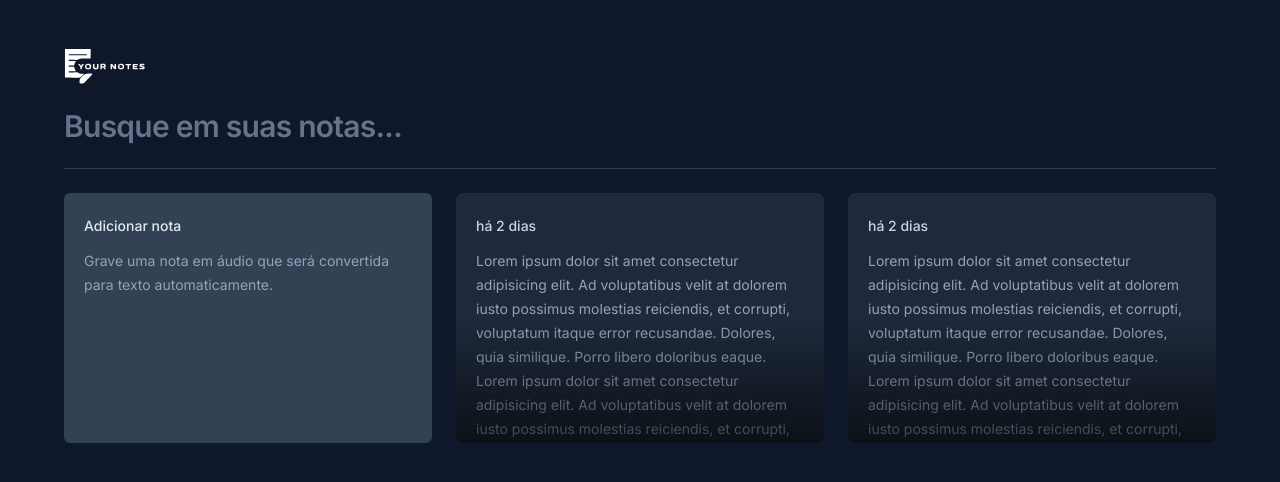
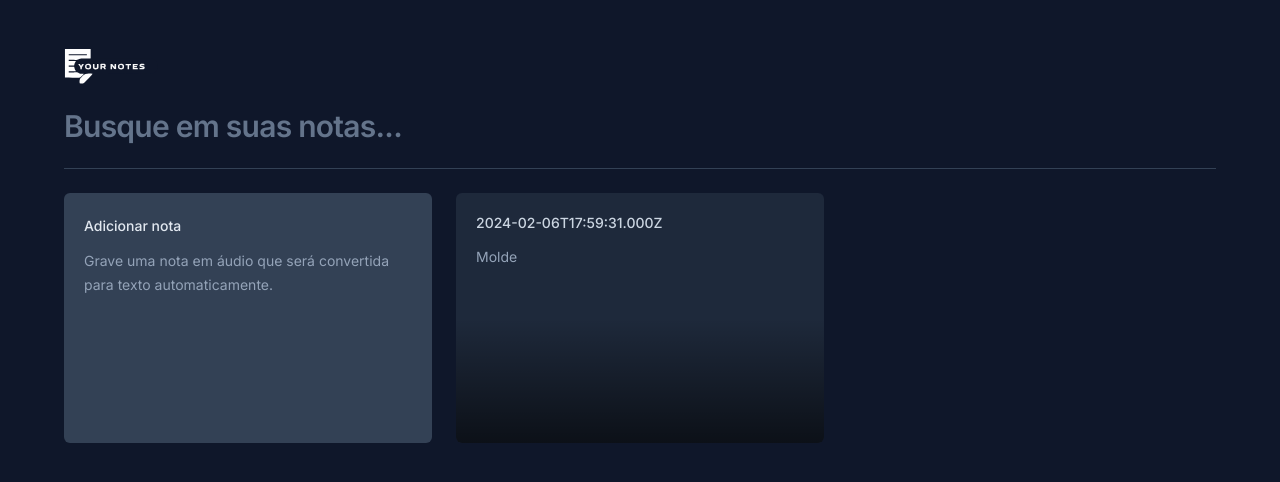
Before and after one commit to walacecordeiro/yourNotes, a React (Vite) app: page / in a window 1280 px wide. Shown: the top 482 px of the page. Built offline with nearby package versions, Linux system fonts and the light colour scheme.

Commit message:
I started the modal layout
I used the Radix-ui library to build the modal

```diff
--- a/package.json
+++ b/package.json
@@ -9,6 +9,8 @@
     "preview": "vite preview"
   },
   "dependencies": {
+    "@radix-ui/react-dialog": "^1.0.5",
+    "date-fns": "^3.3.1",
     "react": "^18.2.0",
     "react-dom": "^18.2.0"
   },
--- a/src/app.tsx
+++ b/src/app.tsx
@@ -20,8 +20,12 @@
       <div className="grid grid-cols-3 auto-rows-[250px] gap-6">
         <NewNoteCard />
 
-        <NoteCard />
-        <NoteCard />
+        <NoteCard
+          note={{
+            date: new Date(),
+            content: "Molde",
+          }}
+        />
       </div>
     </div>
   );
--- a/src/components/note-card.tsx
+++ b/src/components/note-card.tsx
@@ -1,18 +1,40 @@
-export function NoteCard() {
+import * as Dialog from "@radix-ui/react-dialog";
+import { formatDistanceToNow } from "date-fns";
+import { ptBR } from "date-fns/locale";
+
+interface NoteCardProps {
+  note: {
+    date: Date;
+    content: String;
+  };
+}
+
+export function NoteCard({ note }: NoteCardProps) {
   return (
-    <button className="rounded-md text-left bg-slate-800 p-5 space-y-3 overflow-hidden relative hover:ring-2 ring-slate-600 outline-none focus-visible:ring-2 focus-visible:ring-lime-400">
-      <span className="text-sm font-medium text-slate-300">há 2 dias</span>
-      <p className="text-sm leading-6 text-slate-400">
-        Lorem ipsum dolor sit amet consectetur adipisicing elit. Ad voluptatibus
-        velit at dolorem iusto possimus molestias reiciendis, et corrupti,
-        voluptatum itaque error recusandae. Dolores, quia similique. Porro
-        libero doloribus eaque. Lorem ipsum dolor sit amet consectetur
-        adipisicing elit. Ad voluptatibus velit at dolorem iusto possimus
-        molestias reiciendis, et corrupti, voluptatum itaque error recusandae.
-        Dolores, quia similique. Porro libero doloribus eaque.
-      </p>
+    <Dialog.Root>
+      <Dialog.Trigger className="rounded-md text-left flex flex-col bg-slate-800 p-5 gap-3 overflow-hidden relative hover:ring-2 ring-slate-600 outline-none focus-visible:ring-2 focus-visible:ring-lime-400">
+        <span className="text-sm font-medium text-slate-300">
+          {note.date.toISOString()}
+        </span>
+        <p className="text-sm leading-6 text-slate-400">{note.content}</p>
 
-      <div className="absolute bottom-0 left-0 right-0 h-1/2 bg-gradient-to-t from-black/60 to-black/0 pointer-events-none" />
-    </button>
+        <div className="absolute bottom-0 left-0 right-0 h-1/2 bg-gradient-to-t from-black/60 to-black/0 pointer-events-none" />
+      </Dialog.Trigger>
+
+      <Dialog.Portal>
+        <Dialog.Overlay className="inset-0 fixed bg-black/50" />
+        <Dialog.Content className="fixed left-1/2 top-1/2 -translate-x-1/2 -translate-y-1/2 max-w-[640px] w-full h-[60vh] bg-slate-700 rounded-md flex flex-col outline-none">
+          <div className="flex flex-1 flex-col gap-3 p-5">
+            <span className="text-sm font-medium text-slate-300">
+              {formatDistanceToNow(note.date, {
+                locale: ptBR,
+                addSuffix: true,
+              })}
+            </span>
+            <p className="text-sm leading-6 text-slate-400">{note.content}</p>
+          </div>
+        </Dialog.Content>
+      </Dialog.Portal>
+    </Dialog.Root>
   );
 }
```
Also changed, not shown: 1 other file (tests, documents, lock files or other folders).
